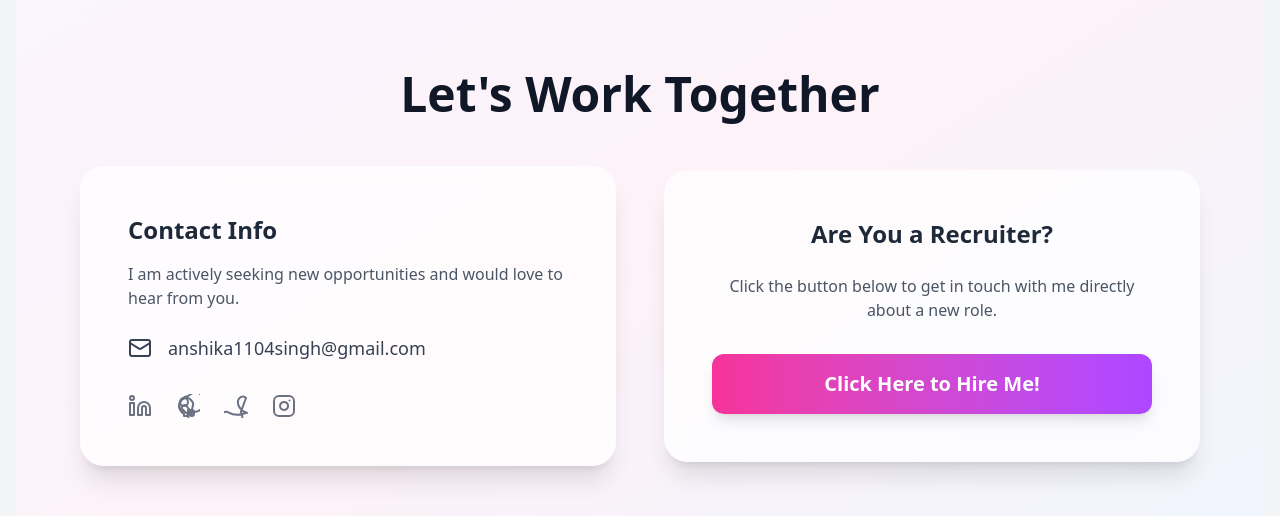
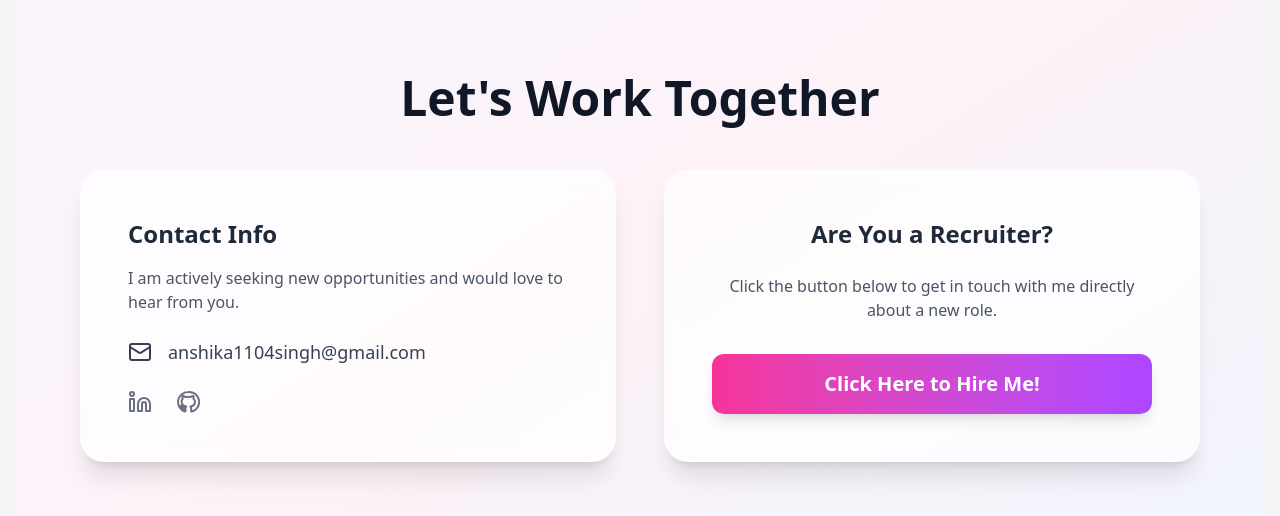
Before and after one commit to Anshika09Singh/Anshika-singh-portfolio, a React (Vite) app: page /contact in a window 1280 px wide. Shown: the part 232-748 px from the top of the page. Built offline with nearby package versions, Linux system fonts and the light colour scheme.

Commit message:
Update Contact.jsx

```diff
--- a/src/components/Contact.jsx
+++ b/src/components/Contact.jsx
@@ -1,12 +1,9 @@
-import React, { useState, useEffect } from 'react';
+import React, { useState, useEffect } from "react";
 
-// This is a simplified contact component for a personal portfolio,
-// designed to focus on a single call to action for recruiters.
-// It features a clean, responsive design with subtle animations.
-
-// Social media icons as inline SVGs
+// ====== Social Media Icons (SVG) ======
 const LinkedInIcon = () => (
-  <svg xmlns="http://www.w3.org/2000/svg" width="24" height="24" viewBox="0 0 24 24" fill="none" stroke="currentColor" strokeWidth="2" strokeLinecap="round" strokeLinejoin="round" className="lucide lucide-linkedin">
+  <svg xmlns="http://www.w3.org/2000/svg" width="24" height="24" fill="none"
+    stroke="currentColor" strokeWidth="2" strokeLinecap="round" strokeLinejoin="round">
     <path d="M16 8a6 6 0 0 1 6 6v7h-4v-7a2 2 0 0 0-2-2 2 2 0 0 0-2 2v7h-4v-7a6 6 0 0 1 6-6z" />
     <rect x="2" y="9" width="4" height="12" />
     <circle cx="4" cy="4" r="2" />
@@ -14,80 +11,73 @@ const LinkedInIcon = () => (
 );
 
 const GitHubIcon = () => (
-  <svg xmlns="http://www.w3.org/2000/svg" width="24" height="24" viewBox="0 0 24 24" fill="none" stroke="currentColor" strokeWidth="2" strokeLinecap="round" strokeLinejoin="round" className="lucide lucide-github">
-    <path d="M15 22v-4a4.8 4.8 0 0 0-1-2h-.6a5 5 0 0 0-2-2.5v-.5a1 1 0 0 0-1-1h-.2a1 1 0 0 0-1-1a3.5 3.5 0 0 0-3.5 3.5a1 1 0 0 0 1 1h.2a1 1 0 0 0 1 1v.5a5 5 0 0 0 2.5 2 4.8 4.8 0 0 0 2 1v4" />
-    <path d="M9 18a6 6 0 0 1-6-6c0-3.4 2.1-6.4 5-7.5a6 6 0 0 1 7 1.5 6 6 0 0 1 1.5 7 6 6 0 0 1-6 6z" />
-    <path d="M16 22a2 2 0 0 0 2-2v-2a2 2 0 0 0-2-2h-4v4h4z" />
-    <path d="M12 2a10 10 0 0 0-4 18.2V22h4l4-4h2a10 10 0 0 0 0-20z" />
-    <path d="M8 12c-2.2 0-4-1.8-4-4s1.8-4 4-4 4 1.8 4 4-1.8 4-4 4z" />
-  </svg>
-);
-
-const TwitterIcon = () => (
-  <svg xmlns="http://www.w3.org/2000/svg" width="24" height="24" viewBox="0 0 24 24" fill="none" stroke="currentColor" strokeWidth="2" strokeLinecap="round" strokeLinejoin="round" className="lucide lucide-twitter">
-    <path d="M22 4s-1.1-1.2-2.5-1.5c-.8-.2-1.6 0-2.4.4-1.5.8-2.6 2.1-3 3.7-.4 1.6-.2 3.3.4 4.8 1.5 3.7 4.7 6.4 8.5 7.5l-.2-.2c-3.1 1.4-6.4 2.1-9.8 2.1-3 0-5.8-.8-8.2-2.2l-.2-.1c-.9-.6-1.8-.8-2.8-.7s-1.9.4-2.8 1.2c-.6.6-1.1 1.3-1.6 2l.1-.1c-.7.9-1.2 2-1.5 3.1-.4 1.2-.4 2.4-.2 3.6.2 1.2.7 2.4 1.5 3.4l.1.1c.9 1.1 2 2.1 3.2 2.9l.2.1c1.2.6 2.5 1.1 3.8 1.3h.2c1.2.1 2.5 0 3.7-.3l.3-.1c1.2-.4 2.3-.9 3.4-1.6l.3-.2c1.3-.9 2.5-2 3.5-3.3.6-.8 1.1-1.7 1.5-2.6.4-1.1.7-2.2.8-3.3.1-1.1 0-2.2-.3-3.3l-.1-.2c-.3-.9-.6-1.8-1-2.7z" />
-  </svg>
-);
-
-const InstagramIcon = () => (
-  <svg xmlns="http://www.w3.org/2000/svg" width="24" height="24" viewBox="0 0 24 24" fill="none" stroke="currentColor" strokeWidth="2" strokeLinecap="round" strokeLinejoin="round" className="lucide lucide-instagram">
-    <rect width="20" height="20" x="2" y="2" rx="5" ry="5" />
-    <path d="M16 11.37A4 4 0 1 1 12.63 8 4 4 0 0 1 16 11.37z" />
-    <line x1="17.5" x2="17.51" y1="6.5" y2="6.5" />
+  <svg xmlns="http://www.w3.org/2000/svg" width="24" height="24" fill="none"
+    stroke="currentColor" strokeWidth="2" strokeLinecap="round" strokeLinejoin="round">
+    <path d="M12 2a10 10 0 0 0-3.16 19.47c.5.1.68-.22.68-.48v-1.7c-2.78.6-3.37-1.34-3.37-1.34a2.65 2.65 0 0 0-1.1-1.45c-.9-.62.07-.61.07-.61a2.1 2.1 0 0 1 1.53 1.03 2.15 2.15 0 0 0 2.92.84 2.15 2.15 0 0 1 .64-1.34c-2.22-.25-4.56-1.12-4.56-5a3.92 3.92 0 0 1 1.05-2.7 3.64 3.64 0 0 1 .1-2.66s.84-.27 2.75 1.03a9.5 9.5 0 0 1 5 0c1.91-1.3 2.75-1.03 2.75-1.03a3.64 3.64 0 0 1 .1 2.66A3.92 3.92 0 0 1 19 11.5c0 3.9-2.34 4.74-4.57 5a2.4 2.4 0 0 1 .68 1.85v2.75c0 .27.18.59.69.48A10 10 0 0 0 12 2z"/>
   </svg>
 );
 
 const EmailIcon = () => (
-  <svg xmlns="http://www.w3.org/2000/svg" width="24" height="24" viewBox="0 0 24 24" fill="none" stroke="currentColor" strokeWidth="2" strokeLinecap="round" strokeLinejoin="round" className="lucide lucide-mail">
+  <svg xmlns="http://www.w3.org/2000/svg" width="24" height="24" fill="none"
+    stroke="currentColor" strokeWidth="2" strokeLinecap="round" strokeLinejoin="round">
     <rect width="20" height="16" x="2" y="4" rx="2" />
     <path d="m22 7-8.97 5.7a1.94 1.94 0 0 1-2.06 0L2 7" />
   </svg>
 );
 
-
+// ====== Social Links ======
 const socialLinks = [
-  { icon: LinkedInIcon, url: 'https://linkedin.com/in/anshika-singh' },
-  { icon: GitHubIcon, url: 'https://github.com/your-username' },
-  { icon: TwitterIcon, url: 'https://twitter.com/your-username' },
-  { icon: InstagramIcon, url: 'https://instagram.com/your-username' },
+  { icon: LinkedInIcon, url: "https://www.linkedin.com/in/anshika-singh-031b132a5/" },
+  { icon: GitHubIcon, url: "https://github.com/Anshika09Singh" },
 ];
 
 const Contact = () => {
   const [isInView, setIsInView] = useState(false);
 
   useEffect(() => {
-    // Trigger animation when the component mounts
     setIsInView(true);
   }, []);
 
   const handleHireMeClick = () => {
-    // This will open the user's default email client
-    window.location.href = 'mailto:anshika1104singh@gmail.com?subject=Job%20Opportunity%20-%20Hiring%20Inquiry';
+    window.location.href =
+      "mailto:anshika1104singh@gmail.com?subject=Job%20Opportunity%20-%20Hiring%20Inquiry";
   };
 
   return (
-    <section id="contact" className="py-20 bg-gradient-to-br from-purple-50 via-pink-50 to-blue-50 font-sans min-h-screen flex items-center justify-center">
-      <div className={`container mx-auto px-4 max-w-6xl opacity-0 transition-opacity duration-1000 ${isInView ? 'opacity-100' : ''}`}>
+    <section
+      id="contact"
+      className="py-20 bg-gradient-to-br from-purple-50 via-pink-50 to-blue-50
+      font-sans min-h-screen flex items-center justify-center"
+    >
+      <div
+        className={`container mx-auto px-4 max-w-6xl transition-opacity duration-1000
+        ${isInView ? "opacity-100" : "opacity-0"}`}
+      >
+        {/* Heading */}
         <h2 className="text-4xl md:text-5xl font-extrabold text-center text-gray-900 mb-12 animate-fade-in-down">
           Let's Work Together
         </h2>
+
         <div className="grid grid-cols-1 lg:grid-cols-2 gap-12 items-center">
-
-          {/* Contact Information & Social Links */}
+          {/* Contact Info */}
           <div className="bg-white/70 backdrop-blur-sm rounded-3xl shadow-xl p-8 lg:p-12 animate-slide-in-left">
             <h3 className="text-2xl font-bold text-gray-800 mb-4">Contact Info</h3>
             <p className="text-gray-600 mb-6">
               I am actively seeking new opportunities and would love to hear from you.
             </p>
-            <div className="space-y-4 mb-8">
-              <div className="flex items-center gap-4 text-gray-700">
-                <EmailIcon />
-                <a href="mailto:anshika1104singh@gmail.com" className="text-lg hover:text-purple-600 transition-colors">
-                  anshika1104singh@gmail.com
-                </a>
-              </div>
+
+            {/* Email */}
+            <div className="flex items-center gap-4 text-gray-700 mb-6">
+              <EmailIcon />
+              <a
+                href="mailto:anshika1104singh@gmail.com"
+                className="text-lg hover:text-purple-600 transition-colors"
+              >
+                anshika1104singh@gmail.com
+              </a>
             </div>
 
+            {/* Social Links */}
             <div className="flex gap-6">
               {socialLinks.map((link, index) => {
                 const Icon = link.icon;
@@ -97,8 +87,7 @@ const Contact = () => {
                     href={link.url}
                     target="_blank"
                     rel="noopener noreferrer"
-                    className="text-gray-500 hover:text-purple-600 transition-colors transform hover:scale-110"
-                    aria-label={`Link to my ${link.url.split('/')[2]}`}
+                    className="text-gray-500 hover:text-purple-600 transition transform hover:scale-110"
                   >
                     <Icon />
                   </a>
@@ -107,23 +96,26 @@ const Contact = () => {
             </div>
           </div>
 
-          {/* Hire Me Section */}
+          {/* Hire Me */}
           <div className="bg-white/70 backdrop-blur-sm rounded-3xl shadow-xl p-8 lg:p-12 text-center animate-slide-in-right">
             <h3 className="text-2xl font-bold text-gray-800 mb-6">Are You a Recruiter?</h3>
             <p className="text-gray-600 mb-8">
               Click the button below to get in touch with me directly about a new role.
             </p>
             <button
-              type="button"
               onClick={handleHireMeClick}
-              className="w-full py-4 px-8 bg-gradient-to-r from-pink-500 to-purple-500 text-white font-bold text-xl rounded-xl shadow-lg hover:from-pink-600 hover:to-purple-600 transform hover:scale-105 transition-all duration-300"
+              className="w-full py-4 px-8 bg-gradient-to-r from-pink-500 to-purple-500
+              text-white font-bold text-xl rounded-xl shadow-lg
+              hover:from-pink-600 hover:to-purple-600 transform hover:scale-105
+              transition-all duration-300"
             >
               Click Here to Hire Me!
             </button>
           </div>
         </div>
       </div>
-      {/* Tailwind CSS keyframes for animations */}
+
+      {/* Animations */}
       <style>
         {`
           @keyframes fade-in-down {
@@ -138,14 +130,9 @@ const Contact = () => {
             from { opacity: 0; transform: translateX(50px); }
             to { opacity: 1; transform: translateX(0); }
           }
-          @keyframes fade-in-up {
-            from { opacity: 0; transform: translateY(20px); }
-            to { opacity: 1; transform: translateY(0); }
-          }
           .animate-fade-in-down { animation: fade-in-down 0.8s ease-out forwards; }
           .animate-slide-in-left { animation: slide-in-left 0.8s ease-out forwards; }
           .animate-slide-in-right { animation: slide-in-right 0.8s ease-out forwards; }
-          .animate-fade-in-up { animation: fade-in-up 0.8s ease-out forwards; }
         `}
       </style>
     </section>
```
